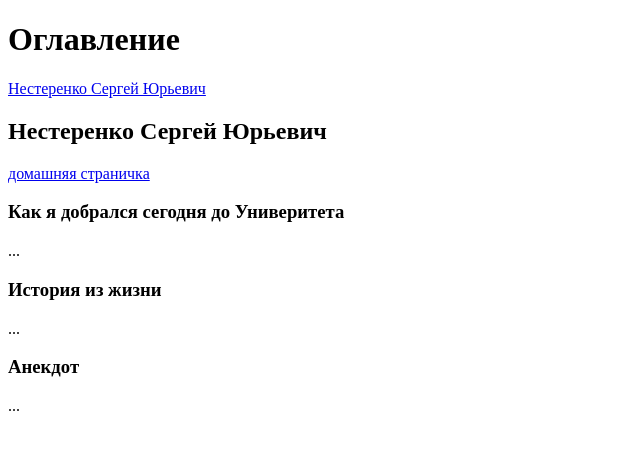
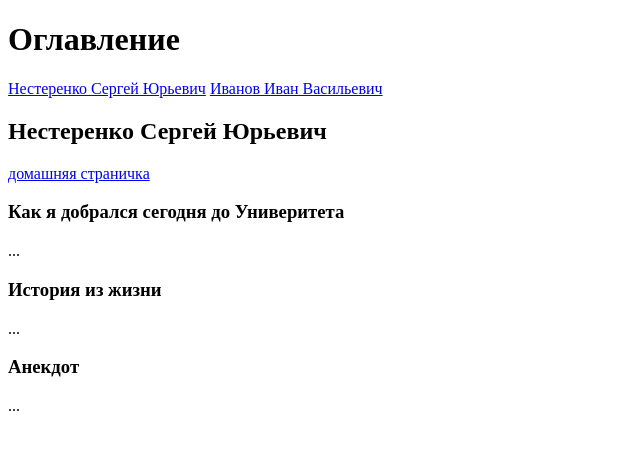
Before and after one commit to SU-Nesterenko/CommonWebSite_Trainer, a plain HTML site: page index.htm in a window 1280 px wide. Shown: the whole page, without its empty margins (0-640 px from the left). Drawn offline with Linux system fonts and the light colour scheme.

Commit message:
Иванов И.В. Добавил пункт в меню

```diff
--- a/index.htm
+++ b/index.htm
@@ -7,6 +7,7 @@
         <h1>Оглавление</h1>
 
         <a HREF="#NesterenkoSergey">Нестеренко Сергей Юрьевич</a>
+        <a HREF="#NesterenkoSergey">Иванов Иван Васильевич</a>
         <!-- Здесь необходимо добавить ссылку на свой раздел -->
 
 
```
Lines whose indentation alone changed are shown as unchanged.
